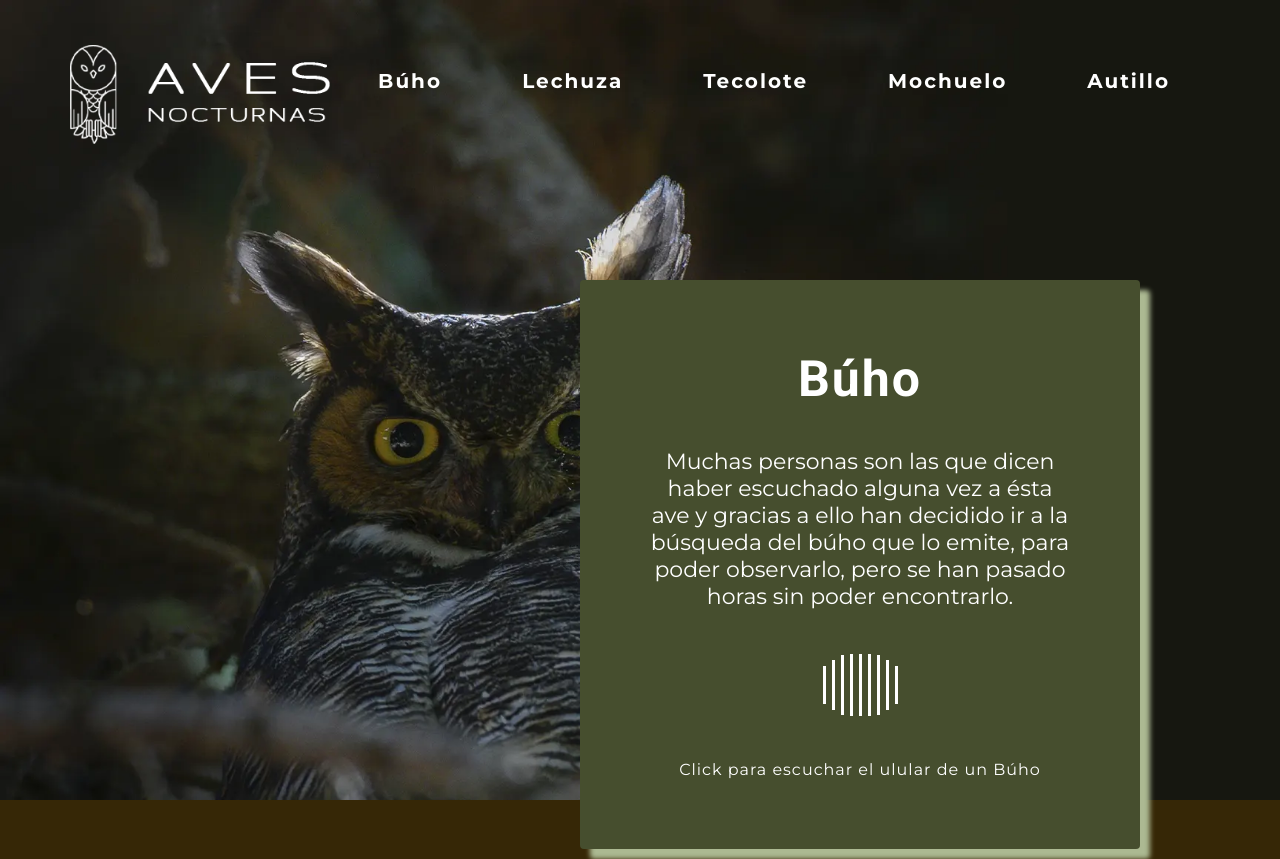
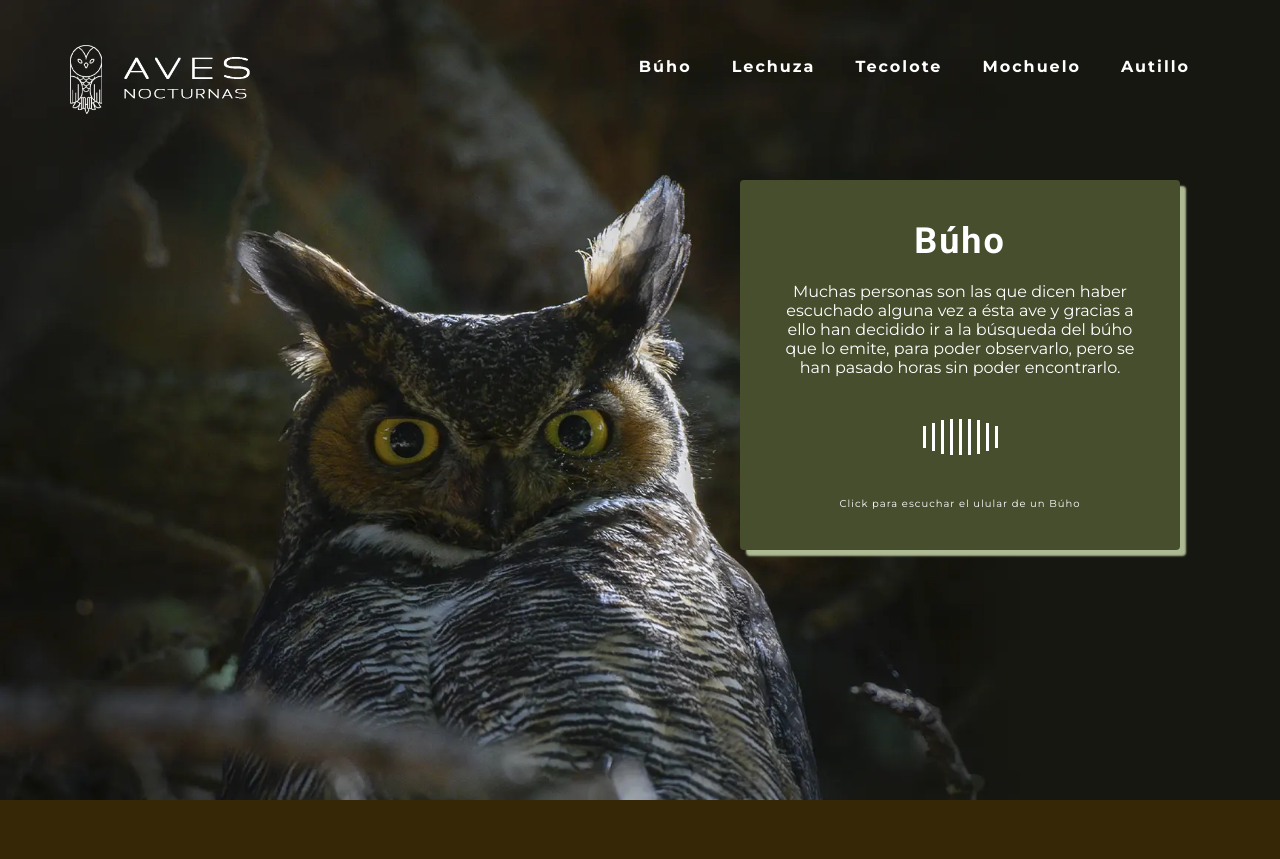
Before and after one commit to luis-ao/aves-landingpage, a plain HTML site: page index.html in a window 1280 px wide. Shown: the top 859 px of the page. Drawn offline with nearby package versions, Linux system fonts and the light colour scheme.

Commit message:
cambios nuevos

```diff
--- a/src/css/main.css
+++ b/src/css/main.css
@@ -37,7 +37,7 @@ nav ul {
 }
 
 nav ul li > a {
-    font-size: 20px;
+    font-size: 26px;
     font-weight: 700;
     letter-spacing: 2px;
     display: block;
@@ -67,7 +67,7 @@ nav ul li .link:hover::before {
 }
 
 .logoPc{
-    width: 260px;
+    width: 280px;
     image-rendering: auto;
     padding-top: 30px;
 }
@@ -155,7 +155,6 @@ nav .ham_header .ham__container {
 }
 
 
-
 /*´´´´´´´´´´´´
     HEADER
 _____________*/
@@ -210,6 +209,7 @@ h1{
     align-items: center;
     justify-content: center;
     margin: 40px 0px;
+    cursor: pointer;
 }
 #audio-visual .audio-wire{
     height: 50%;
@@ -298,9 +298,44 @@ h2 {
 
 
 
+/*´´´´´´´´´´´´
+LAPTOP
+_____________*/
+@media screen and (max-width: 1500px) {
 
+    .logoPc{
+        width: 180px;
+    }
 
+    nav ul li > a {
+        font-size: 16px;
+        padding: 20px 20px;
+    }
 
+    #audio-player-card{
+        font-size: 16px;
+        padding: 40px;
+        width: 440px;
+        position: absolute;
+        z-index: 70;
+        top: 180px;
+        right: 100px;
+        box-shadow: 6px 6px 2px #ACB992;
+    }
+
+    h1{
+        font-size: 36px;
+        margin-bottom: 20px;
+    }
+
+    .audio-player__container p {
+        font-size: 10px;
+    }
+
+    #audio-visual{
+        height: 40px;
+    }
+}
 
 
 
```
